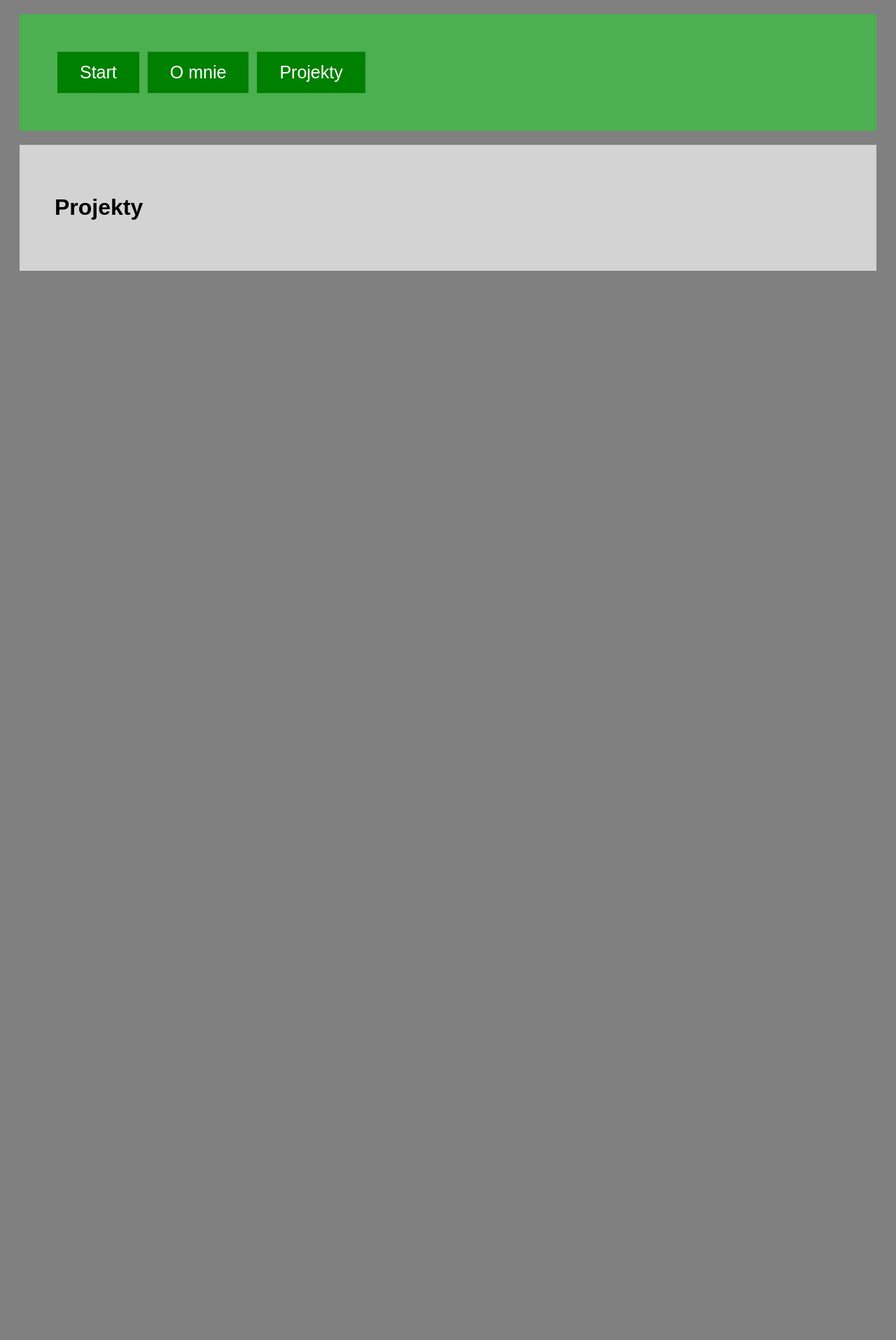
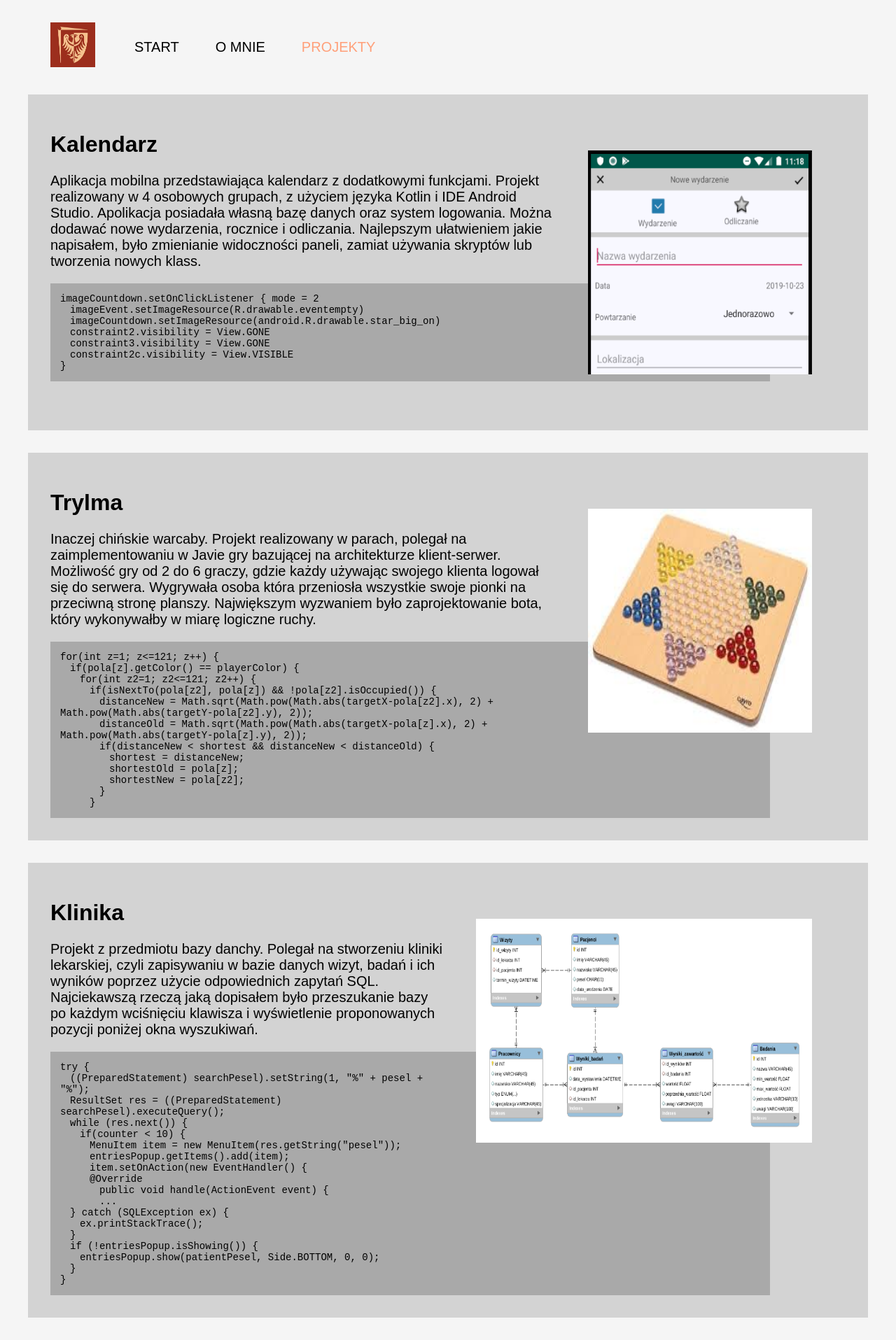
Before and after one commit to esavaner/WWW, a PHP site: page /projects.html in a window 1280 px wide. Shown: the whole page at 70% size. Before the commit the page ends 387 px from the top, so only its background shows below. Run offline with PHP 8.4, Linux system fonts and the light colour scheme.

Commit message:
v2 strony

```diff
--- a/l1/projects.html
+++ b/l1/projects.html
@@ -7,12 +7,72 @@
 </head>
 <body>
 	<div class="top">
-		<a class="button" href=index.html>Start</a>
-		<a class="button" href=about.html>O mnie</a>
-		<a class="button" href=projects.html>Projekty</a>
+		<img class="img2" src="pwr.jpg">
+		<a class="button" href=index.html>START</a>
+		<a class="button" href=about.html>O MNIE</a>
+		<a class="button selected" href=projects.html>PROJEKTY</a>
 	</div>
 	<div class="bot">
-		<h1>Projekty</h1>
+			<img class="img3" src="calendar.png">
+			<h1>Kalendarz</h1>
+			<p>Aplikacja mobilna przedstawiająca kalendarz z dodatkowymi funkcjami. Projekt realizowany w 4 osobowych grupach, z użyciem języka Kotlin i IDE Android Studio.
+				Apolikacja posiadała własną bazę danych oraz system logowania. Można dodawać nowe wydarzenia, rocznice i odliczania. Najlepszym ułatwieniem jakie napisałem,
+				było zmienianie widoczności paneli, zamiat używania skryptów lub tworzenia nowych klass.</p>
+				<div class="code"> imageCountdown.setOnClickListener {
+					<br&emsp;>mode = 2
+					<br>&emsp;imageEvent.setImageResource(R.drawable.eventempty)
+					<br>&emsp;imageCountdown.setImageResource(android.R.drawable.star_big_on)
+					<br>&emsp;constraint2.visibility = View.GONE
+					<br>&emsp;constraint3.visibility = View.GONE
+					<br>&emsp;constraint2c.visibility = View.VISIBLE
+					<br>}
+					</div>
+	</div>
+	<div class="bot">
+		<img class="img3" src="trylma.jpg">
+		<h1>Trylma</h1>
+		<p>Inaczej chińskie warcaby. Projekt realizowany w parach, polegał na zaimplementowaniu w Javie gry bazującej na architekturze klient-serwer.
+			Możliwość gry od 2 do 6 graczy, gdzie każdy używając swojego klienta logował się do serwera. Wygrywała osoba która przeniosła wszystkie swoje pionki na przeciwną stronę planszy.
+			Największym wyzwaniem było zaprojektowanie bota, który wykonywałby w miarę logiczne ruchy. </p>
+			<div class="code">for(int z=1; z<=121; z++) {
+				<br>&emsp;if(pola[z].getColor() == playerColor) {
+					<br>&emsp;&emsp;for(int z2=1; z2<=121; z2++) {
+						<br>&emsp;&emsp;&emsp;if(isNextTo(pola[z2], pola[z]) && !pola[z2].isOccupied()) {
+							<br>&emsp;&emsp;&emsp;&emsp;distanceNew = Math.sqrt(Math.pow(Math.abs(targetX-pola[z2].x), 2) + Math.pow(Math.abs(targetY-pola[z2].y), 2));
+							<br>&emsp;&emsp;&emsp;&emsp;distanceOld = Math.sqrt(Math.pow(Math.abs(targetX-pola[z].x), 2) + Math.pow(Math.abs(targetY-pola[z].y), 2));
+							<br>&emsp;&emsp;&emsp;&emsp;if(distanceNew < shortest && distanceNew < distanceOld) {
+								<br>&emsp;&emsp;&emsp;&emsp;&emsp;shortest = distanceNew;
+								<br>&emsp;&emsp;&emsp;&emsp;&emsp;shortestOld = pola[z];
+								<br>&emsp;&emsp;&emsp;&emsp;&emsp;shortestNew = pola[z2];
+								<br>&emsp;&emsp;&emsp;&emsp;}
+								<br>&emsp;&emsp;&emsp;}</div>
+	</div>
+	<div class="bot">
+		<img class="img4" src="sql.png">
+		<h1>Klinika</h1>
+		<p>Projekt z przedmiotu bazy danchy. Polegał na stworzeniu kliniki lekarskiej, czyli zapisywaniu w bazie danych wizyt, badań i ich wyników poprzez użycie odpowiednich zapytań SQL.
+			Najciekawszą rzeczą jaką dopisałem było przeszukanie bazy po każdym wciśnięciu klawisza i wyświetlenie proponowanych pozycji poniżej okna wyszukiwań.
+		</p>
+		<div class="code">
+				try {
+					<br>&emsp;((PreparedStatement) searchPesel).setString(1, "%" + pesel + "%");
+					<br>&emsp;ResultSet res = ((PreparedStatement) searchPesel).executeQuery();
+					<br>&emsp;while (res.next()) {
+						<br>&emsp;&emsp;if(counter < 10) {
+							<br>&emsp;&emsp;&emsp;MenuItem item = new MenuItem(res.getString("pesel"));
+							<br>&emsp;&emsp;&emsp;entriesPopup.getItems().add(item);
+							<br>&emsp;&emsp;&emsp;item.setOnAction(new EventHandler<ActionEvent>() {
+									<br>&emsp;&emsp;&emsp;@Override
+									<br>&emsp;&emsp;&emsp;&emsp;public void handle(ActionEvent event) {
+									<br>&emsp;&emsp;&emsp;&emsp;...
+										<br>&emsp;} catch (SQLException ex) {
+											<br>&emsp;&emsp;ex.printStackTrace();
+											<br>&emsp;}
+											<br>&emsp;if (!entriesPopup.isShowing()) {
+												<br>&emsp;&emsp;entriesPopup.show(patientPesel, Side.BOTTOM, 0, 0);
+												<br>&emsp;}
+												<br>}
+		</div>
 	</div>
 </body>
 </html>
--- a/l1/styles.css
+++ b/l1/styles.css
@@ -1,33 +1,5 @@
-a.button {
-	background-color: green;
-	border: none;
-	color: white;
-	padding: 15px 32px;
-	font-size: 25px;
-	font-family: "Arial";
-	text-align: center;
-	text-decoration: none;
-	display: inline-block;
-	margin: 4px 4px;
-}
-
-div.top {
-	background-color: #4CAF50;
-	width: device-width;
-	padding: 50px;
-	margin: 20px;
-}
-
-div.bot {
-	background-color: lightgrey;
-	width: device-width;
-	height: device-height;
-	padding: 50px;
-	margin: 20px;
-}
-
 body {
-	background-color: grey;
+	background-color: whitesmoke;
 }
 
 h1 {
@@ -36,5 +8,91 @@ h1 {
 }
 
 p {
-	color: red;
+	color: black;
+	font-family: "Arial";
+	font-size: 20px;
 }
+
+.code {
+	color: black;
+	font-family: "Courier New";
+	font-size: 14px;
+	background: darkgrey;
+	width: 1000px;
+	padding: 1em;
+}
+
+.top {
+	width: device-width;
+	padding: 1em;
+	margin: 1em;
+}
+
+.bot {
+	overflow: auto;
+	background-color: lightgrey;
+	width: device-width;
+	padding: 2em;
+	margin: 2em;
+	margin-top: 0em;
+}
+
+.img1 {
+	float: left;
+	padding: 2em;
+	height: 20em;
+	width: 13em;
+}
+
+.img2 {
+	float: left;
+	height: 4em;
+	width: 4em;
+	padding-left: 2em;
+	padding-right: 2em;
+}
+
+.img3 {
+	float: right;
+	height: 20em;
+	width: 20em;
+	padding: 3em;
+}
+
+.img4 {
+	float: right;
+	height: 20em;
+	width: 30em;
+	padding: 3em;
+}
+
+a.button {
+	border: none;
+	color: black;
+	padding: 1em 1em;
+	font-size: 20px;
+	font-family: "Arial";
+	text-decoration: none;
+	display: inline-block;
+	margin: 4px 4px;
+}
+
+a.button:hover {
+	color: lightsalmon;
+}
+
+a.selected {
+	color: lightsalmon;
+}
+
+a.mail:link {
+	text-decoration: none;
+	color: black;
+	font-family: "Arial";
+	font-size: 20px;
+	padding-left: 2em;
+}
+
+a.mail:hover, a.mail:active {
+	color: rgb(207, 134, 105);
+}
```
Also changed, not shown: l1/about.html (+5 -3 lines), l1/index.html (+11 -4 lines), l1/calendar.png (added), l1/profile.jpg (added), l1/pwr.jpg (added), l1/sql.png (added), l1/trylma.jpg (added).
